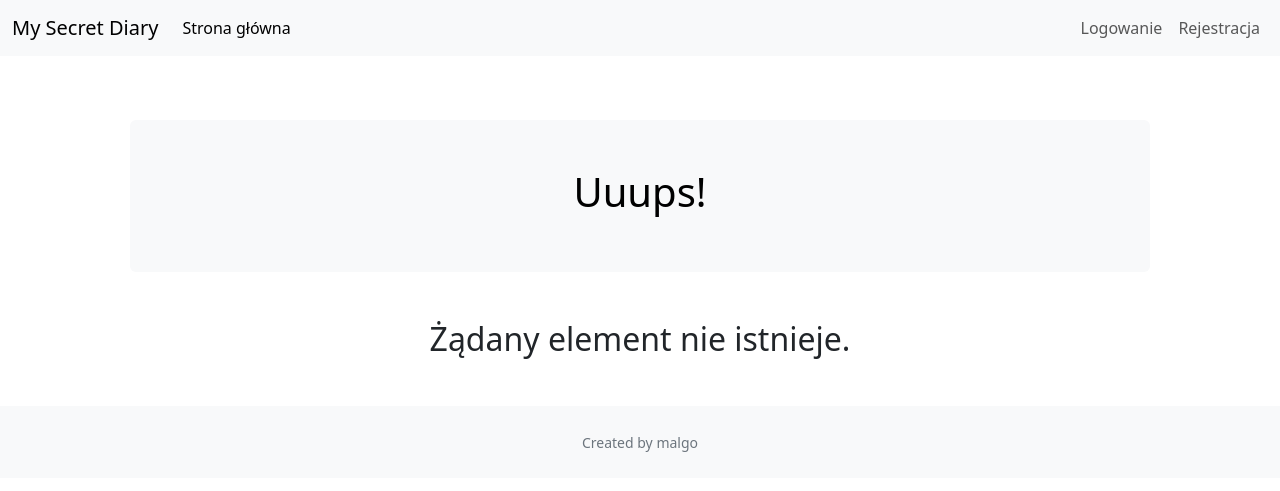
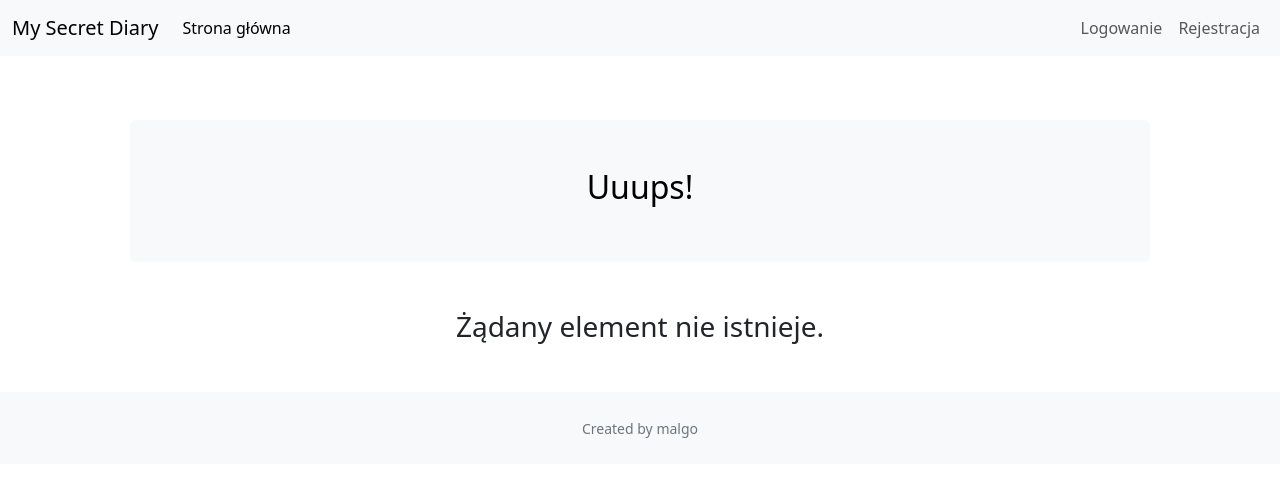
Before and after one commit to margareth91/my_secret_diary, a Django app: template my_secret_diary/templates/404.html in a window 1280 px wide. Shown: the top 491 px of the page. Run offline with Django 5.2, Linux system fonts and the light colour scheme; the template is opened without the code that fills it, so the values that code supplies are empty; some libraries are stand-ins or nearby versions.

Commit message:
404 & 500 templates update

```diff
--- a/my_secret_diary/templates/404.html
+++ b/my_secret_diary/templates/404.html
@@ -1,9 +1,9 @@
 {% extends 'diary/base.html' %}
 
 {% block header %}
-<div class="mt-4 p-5 bg-light text-black rounded text-center"><h1>Uuups!</h1></div>
+<div class="mt-4 p-5 bg-light text-black rounded text-center"><h2>Uuups!</h2></div>
 {% endblock header%}
 
 {% block content %}
-<div class="text-center"><h2>Żądany element nie istnieje.</h2></div>
+<div class="text-center"><h3>Żądany element nie istnieje.</h3></div>
 {% endblock content %}
--- a/my_secret_diary/templates/500.html
+++ b/my_secret_diary/templates/500.html
@@ -2,12 +2,12 @@
 
 {% block header %}
 <div class="mt-4 p-5 bg-light text-black rounded text-center">
-    <h1>Uuups!</h1>
+    <h2>Uuups!</h2>
 </div>
 {% endblock header%}
 
 {% block content %}
 <div class="text-center">
-    <h2>Wystąpił wewnętrzny błąd serwera.</h2>
+    <h3>Wystąpił wewnętrzny błąd serwera.</h3>
 </div>
 {% endblock content %}
```
